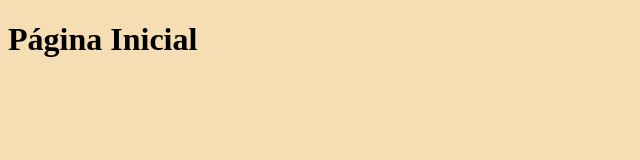
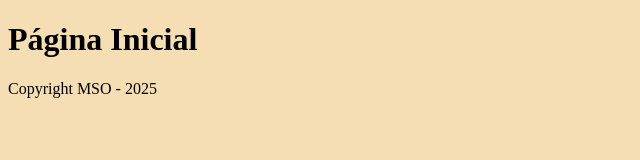
Before and after one commit to adm-multisaberonline/github-main, a plain HTML site: page index.html in a window 1280 px wide. Shown: the whole page, without its empty margins (0-640 px from the left). Drawn offline with Linux system fonts and the light colour scheme.

Commit message:
chore: alteração issue #9

```diff
--- a/index.html
+++ b/index.html
@@ -13,4 +13,7 @@
 <body>
     <h1>Página Inicial</h1>
 </body>
+<footer>
+    <p>Copyright MSO - 2025</p>
+</footer>
 </html>
```
